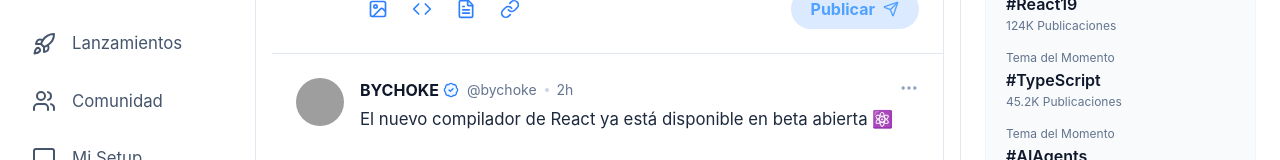
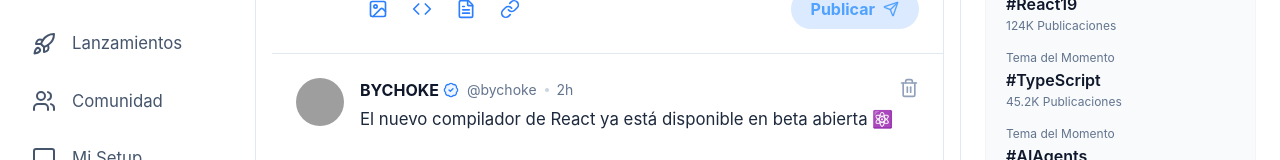
Before and after one commit to ByChokeYT/WEB-bloc, a React (Vite) app: page / in a window 1280 px wide. Shown: the part 191-351 px from the top of the page. Built offline with nearby package versions, Linux system fonts and the light colour scheme; grey boxes are pictures that could not be loaded.

Commit message:
feat: Agregar almacenamiento persistente de artículos (localStorage), fechas en tiempo real y función para eliminar publicaciones

```diff
--- a/src/components/Feed.tsx
+++ b/src/components/Feed.tsx
@@ -1,7 +1,7 @@
 
-import { useState } from 'react';
+import { useState, useEffect } from 'react';
 import CreatePost from './CreatePost';
-import PostCard from './PostCard';
+import PostCard, { type Post } from './PostCard';
 
 const initialPosts = [
     {
@@ -60,7 +60,31 @@
 ];
 
 const Feed = () => {
-    const [posts, setPosts] = useState(initialPosts);
+    // Inicializar desde localStorage si existe, usar mockPosts como fallback
+    const [posts, setPosts] = useState(() => {
+        const savedPosts = localStorage.getItem('techsphere-posts');
+        if (savedPosts) {
+            try {
+                return JSON.parse(savedPosts);
+            } catch (e) {
+                console.error("No se pudieron cargar los posts locales:", e);
+                return initialPosts;
+            }
+        }
+        return initialPosts;
+    });
+
+    // Guardar en localStorage cada vez que posts cambien
+    useEffect(() => {
+        localStorage.setItem('techsphere-posts', JSON.stringify(posts));
+    }, [posts]);
+
+    const formatTimestamp = () => {
+        const now = new Date();
+        const hours = now.getHours().toString().padStart(2, '0');
+        const minutes = now.getMinutes().toString().padStart(2, '0');
+        return `Hoy a las ${hours}:${minutes}`;
+    };
 
     const handleNewPost = (content: string) => {
         const newPost = {
@@ -71,12 +95,16 @@
                 avatar: 'https://images.unsplash.com/photo-1535713875002-d1d0cf377fde?ixlib=rb-4.0.3&auto=format&fit=crop&w=150&q=80',
             },
             content,
-            timestamp: 'Ahora',
+            timestamp: formatTimestamp(),
             likes: 0,
             comments: 0,
             shares: 0,
         };
         setPosts([newPost, ...posts]);
+    };
+
+    const handleDelete = (id: string) => {
+        setPosts(posts.filter((post: Post) => post.id !== id));
     };
 
     return (
@@ -90,9 +118,20 @@
             <CreatePost onPostSubmit={handleNewPost} />
 
             <div className="divide-y divide-slate-200 dark:divide-slate-800">
-                {posts.map((post, index) => (
-                    <PostCard key={post.id} post={post} index={index} />
-                ))}
+                {posts.length === 0 ? (
+                    <div className="p-8 text-center text-slate-500">
+                        No hay artículos aún. ¡Sé el primero en compartir!
+                    </div>
+                ) : (
+                    posts.map((post: any, index: number) => (
+                        <PostCard
+                            key={post.id}
+                            post={post}
+                            index={index}
+                            onDelete={handleDelete}
+                        />
+                    ))
+                )}
             </div>
         </div>
     );
--- a/src/components/PostCard.tsx
+++ b/src/components/PostCard.tsx
@@ -1,8 +1,7 @@
 import { useState } from 'react';
-import { Heart, MessageSquare, Share2, MoreHorizontal, Bookmark, BadgeCheck } from 'lucide-react';
+import { Heart, MessageSquare, Share2, Bookmark, BadgeCheck } from 'lucide-react';
 
-interface PostProps {
-    post: {
+export interface Post {
     id: string;
     author: {
         name: string;
@@ -15,11 +14,15 @@
     likes: number;
     comments: number;
     shares: number;
-    };
-    index?: number;
 }
 
-const PostCard = ({ post, index = 0 }: PostProps) => {
+interface PostProps {
+    post: Post;
+    index?: number;
+    onDelete?: (id: string) => void;
+}
+
+const PostCard = ({ post, index = 0, onDelete }: PostProps) => {
     const [isLiked, setIsLiked] = useState(false);
     const [likeCount, setLikeCount] = useState(post.likes);
     const [isBookmarked, setIsBookmarked] = useState(false);
@@ -98,9 +101,15 @@
                             </div>
                         </div>
 
-                        <button className="text-slate-400 hover:text-blue-500 hover:bg-blue-50 dark:hover:bg-blue-900/20 p-2 rounded-full transition-colors -mt-2 -mr-2">
-                            <MoreHorizontal className="w-5 h-5" />
+                        {onDelete && post.author.handle === '@bychoke' && (
+                            <button
+                                onClick={() => onDelete(post.id)}
+                                title="Eliminar publicación"
+                                className="text-slate-400 hover:text-red-500 hover:bg-red-50 dark:hover:bg-red-900/20 p-2 rounded-full transition-colors -mt-2 -mr-2"
+                            >
+                                <svg xmlns="http://www.w3.org/2000/svg" width="20" height="20" viewBox="0 0 24 24" fill="none" stroke="currentColor" strokeWidth="2" strokeLinecap="round" strokeLinejoin="round"><path d="M3 6h18" /><path d="M19 6v14c0 1-1 2-2 2H7c-1 0-2-1-2-2V6" /><path d="M8 6V4c0-1 1-2 2-2h4c1 0 2 1 2 2v2" /><line x1="10" x2="10" y1="11" y2="17" /><line x1="14" x2="14" y1="11" y2="17" /></svg>
                             </button>
+                        )}
                     </div>
 
                     {/* Post Text */}
```
Lines whose indentation alone changed are shown as unchanged.
